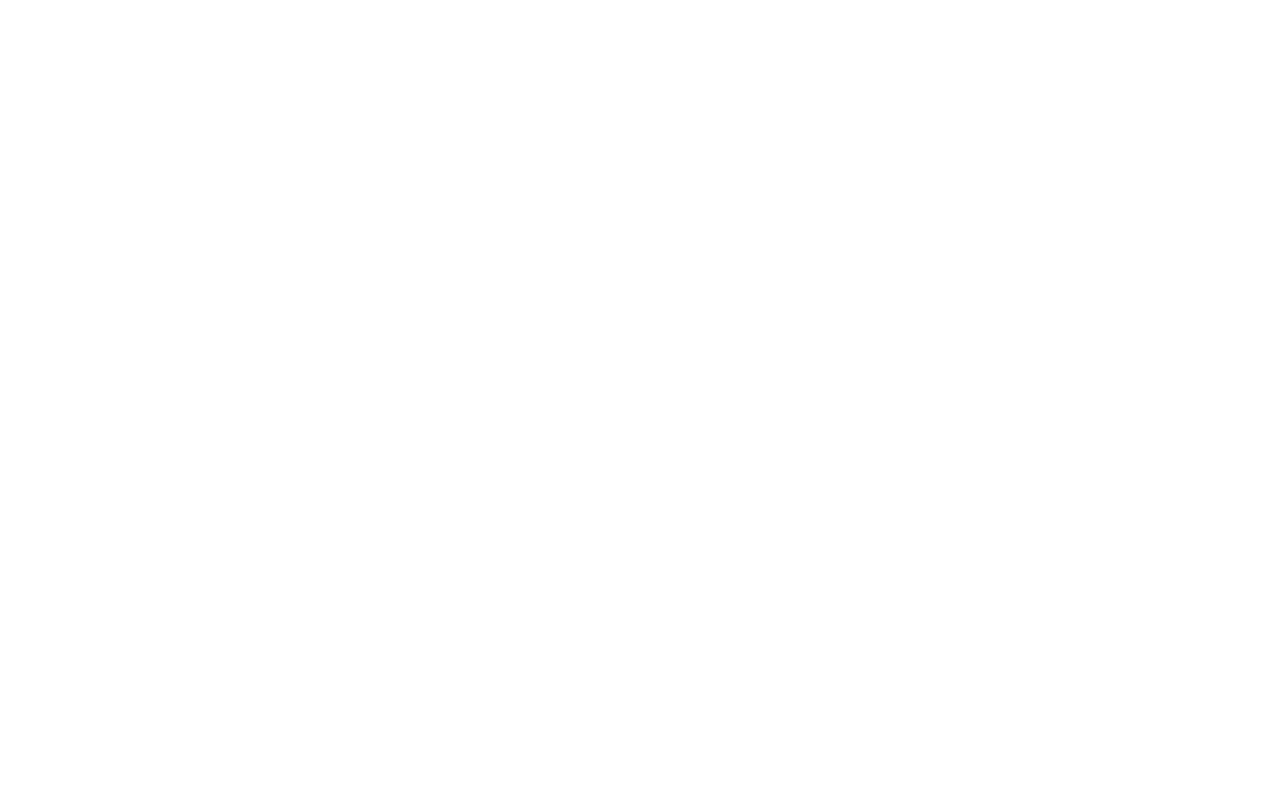
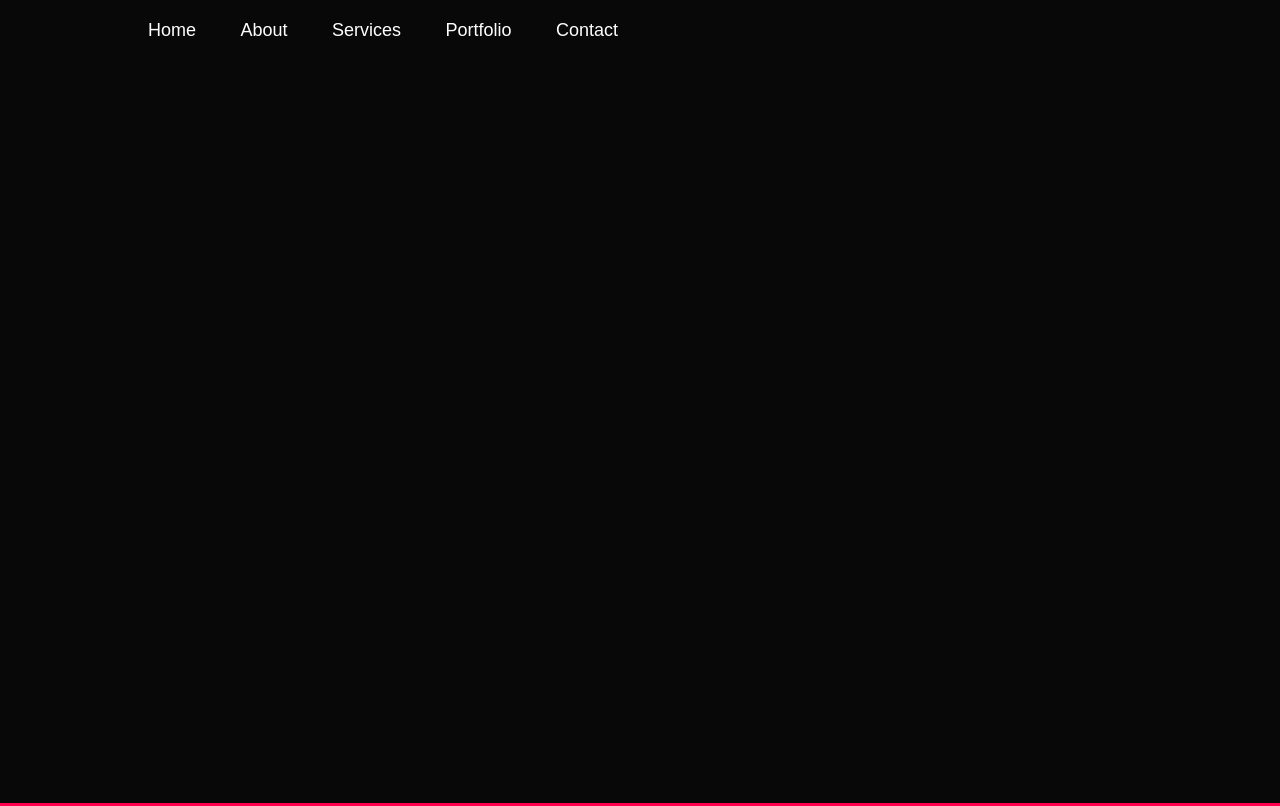
Before and after one commit to TJCornwell/Personal-Portfolio-Website, a plain HTML site: page index.html in a window 1280 px wide. Drawn offline with Linux system fonts and the light colour scheme.

Commit message:
Visual updates to personal portfolio

```diff
--- a/index.html
+++ b/index.html
@@ -5,8 +5,22 @@
     <meta http-equiv="X-UA-Compatible" content="IT=edge">
     <meta name="viewport" content="width=device-width, initial-scale=1.0">
     <title>Timothy Cornwell Personal Portfolio Website</title>
+    <link rel="stylesheet" href="style.css">
 </head>
-<body>
+
+<body id="header">
+    <div class="container">
+        <nav>
+            <ul>
+                <!-- <img src="" class="logo>"-->
+                <li><a href="#">Home</a></li>
+                <li><a href="#">About</a></li>
+                <li><a href="#">Services</a></li>
+                <li><a href="#">Portfolio</a></li>
+                <li><a href="#">Contact</a></li>
+            </ul>
+        </nav>
+    </div>
 
 </body>
 
--- a/style.css
+++ b/style.css
@@ -9,3 +9,51 @@ body{
     background: #080808;
     color: #fff;
 }
+#header{
+    width: 100%;
+    height: 100%;
+    /*background-image: url(link to image);
+      background-size: cover;
+      background-position: center;*/
+
+}
+.container{
+    padding: 10px 10%;
+}
+
+nav{
+    display: flex;
+    align-items: center;
+    justify-content: space-between;
+    flex-wrap: wrap;
+}
+
+/*logo{
+    width: 140px;
+}*/
+
+nav ul li{
+    display: inline-block;
+    list-style: none;
+    margin: 10px 20px;
+
+}
+nav ul li a{
+    color: #fff;
+    text-decoration: none;
+    font-size: 18px;
+}
+nav ul li a::after{
+    content:'';
+    width: 100%;
+    height: 3px;
+    background: #ff004f;
+    position: absolute;
+    left: 0;
+    bottom: -6px;
+    transition: 0.5s;
+}
+
+nav ul li a:hover::after{
+    width: 100%;
+}
```
